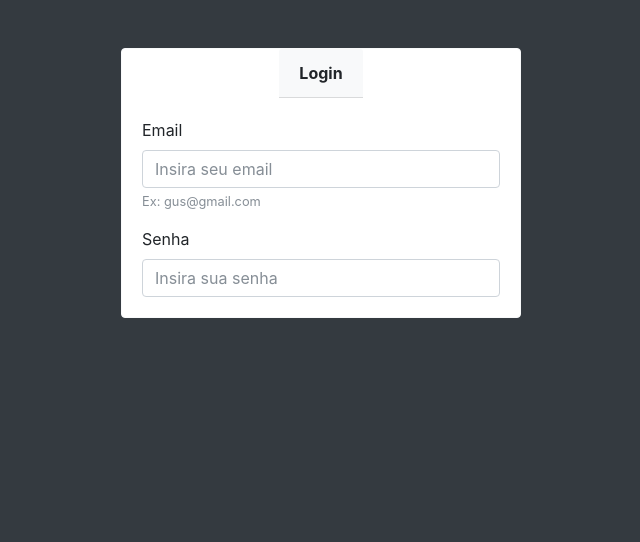
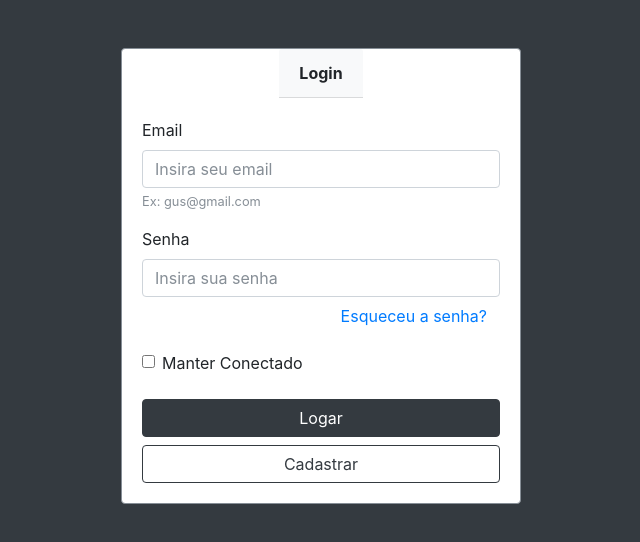
Before and after one commit to gustavomrv/dashboard_with_bootstrap4, a plain HTML site: page login.html in a window 1280 px wide. Shown: the whole page, without its empty margins (319-959 px from the left). Drawn offline with Linux system fonts and the light colour scheme.

Commit message:
Update login.html

```diff
--- a/login.html
+++ b/login.html
@@ -12,7 +12,7 @@
 <body class="bg-dark">
 
 	<div class="container">
-		<div class="card card-login mx-auto mt-5 card border-light">
+		<div class="card card-login mx-auto mt-5 card border-secondary">
 			<div class="card-header mx-auto bg-light"><b>Login</b></div>
             <div class="card-body">
                 <form>
@@ -26,7 +26,27 @@
                     <label for="InputSenha">Senha</label>
                     <input type="password" class="form-control" name="InputSenha" id="InputSenha"
                     placeholder="Insira sua senha" aria-describedby="senhaHelp">
+
+                    <div class="text-right">
+                        <button class="btn btn-link">Esqueceu a senha?</button>
+                    </div>
+
                     <!-- <small id="senhaHelp" class="form-text text-muted">Ex: gus@gmail.com</small> -->
+                    <div style="height: 1rem;"></div>
+
+                    <div class="form-check">
+						<label class="form-check-label">
+							<input type="checkbox" class="form-check-input">
+							Manter Conectado
+						</label>
+					</div>
+
+                    <div style="height: 1rem;"></div>
+
+                    <button class="btn btn-dark btn-block" type="submit">Logar</button>
+
+                    <button class="btn btn-outline-dark btn-block " type="submit">Cadastrar</button>
+
                 </form>
             </div>
         </div>
```
